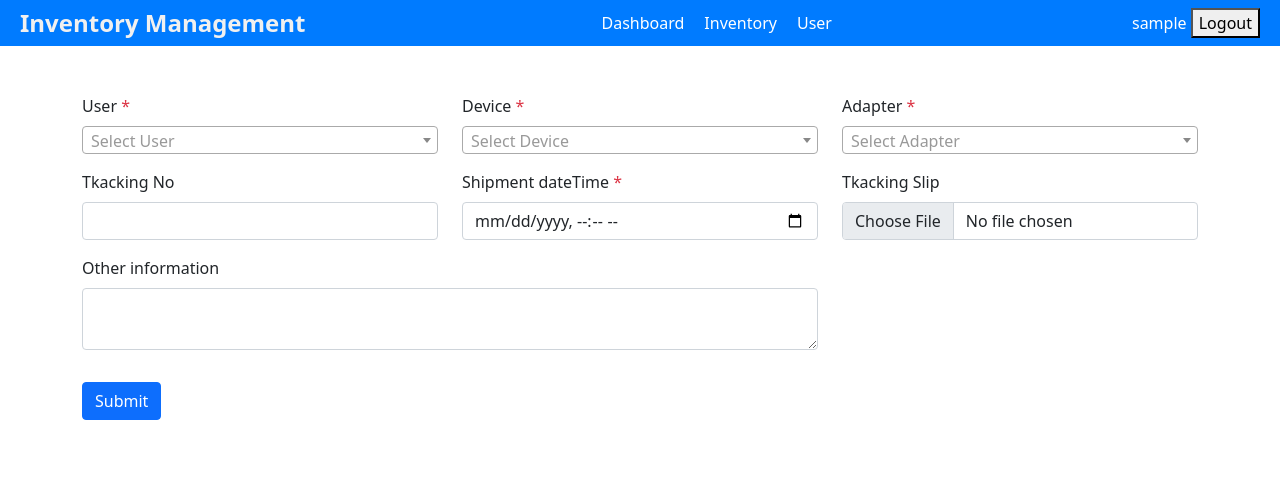
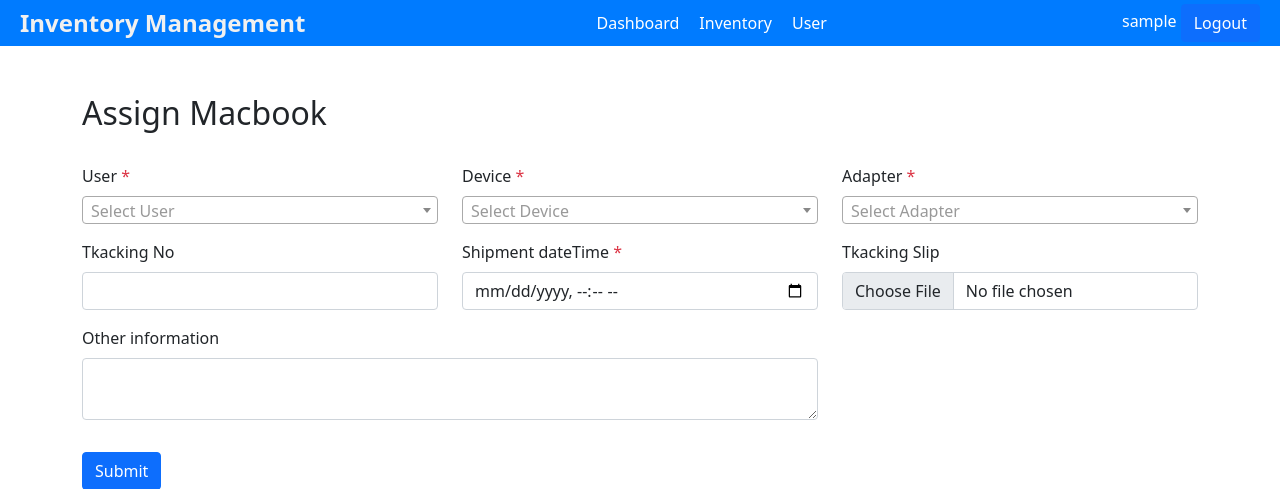
Before and after one commit to satendrasingh133/im_gema, a Django app: page /assign_macbook/ in a window 1280 px wide. Shown: the top 489 px of the page. Run offline with Django 5.2, Linux system fonts and the light colour scheme; the visitor is signed in with stand-in values (Sample User, id 1); data that the repository does not hold is empty; some libraries are stand-ins or nearby versions.

Commit message:
added page title

```diff
--- a/templates/assign_macbook.html
+++ b/templates/assign_macbook.html
@@ -48,6 +48,9 @@
     })
 </script>
 <div class="mt-5 mb-5" >
+    <div class="d-flex justify-content-between align-items-center mb-4">
+        <h2>Assign Macbook</h2>
+    </div>
     {% if error_message %}
         <div class="alert alert-danger alert-dismissible fade show" role="alert">
         {{error_message}}
--- a/templates/base.html
+++ b/templates/base.html
@@ -94,7 +94,7 @@
         <form method="POST" action="/logout/">
           <span>{{request.user.username}}</span>
           {% csrf_token %}
-          <button type="submit" >Logout</button>
+          <button type="submit" class="btn btn-primary">Logout</button>
         </form>
       </div>
     </nav>
--- a/templates/dashboard.html
+++ b/templates/dashboard.html
@@ -89,7 +89,7 @@
             <td>
                 {% if macbookInventry.shipment_datetime %}
                     {% if macbookInventry.delivery_datetime %}
-                        Delevered
+                        Delivered
                     {% else %}
                         On the way
                     {% endif %}
--- a/templates/update_macbook.html
+++ b/templates/update_macbook.html
@@ -50,6 +50,9 @@
     })
 </script>
 <div class="mt-5 mb-5" >
+    <div class="d-flex justify-content-between align-items-center mb-4">
+        <h2>Update Macbook</h2>
+    </div>
     {% if error_message %}
         <div class="alert alert-danger alert-dismissible fade show" role="alert">
         {{error_message}}
```
